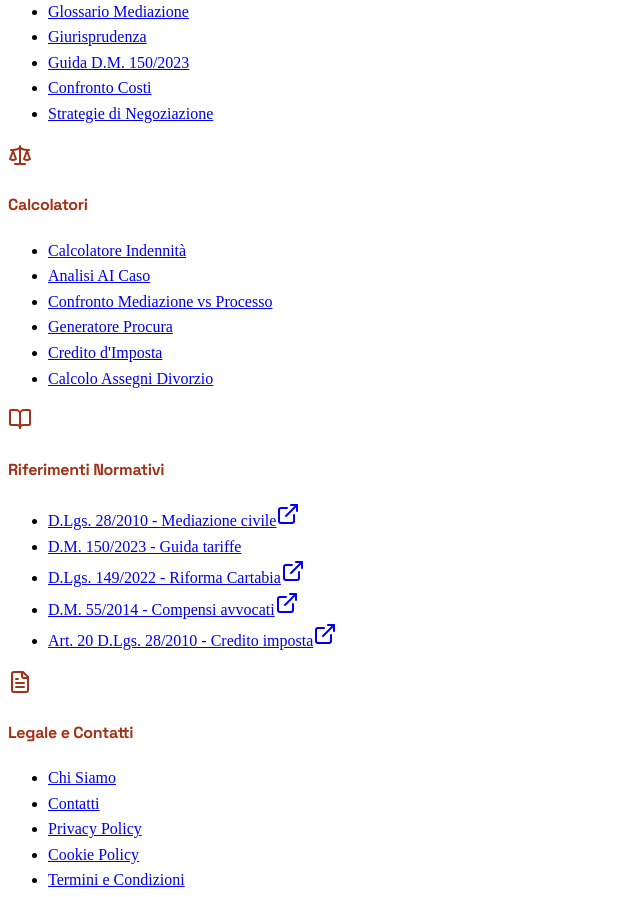
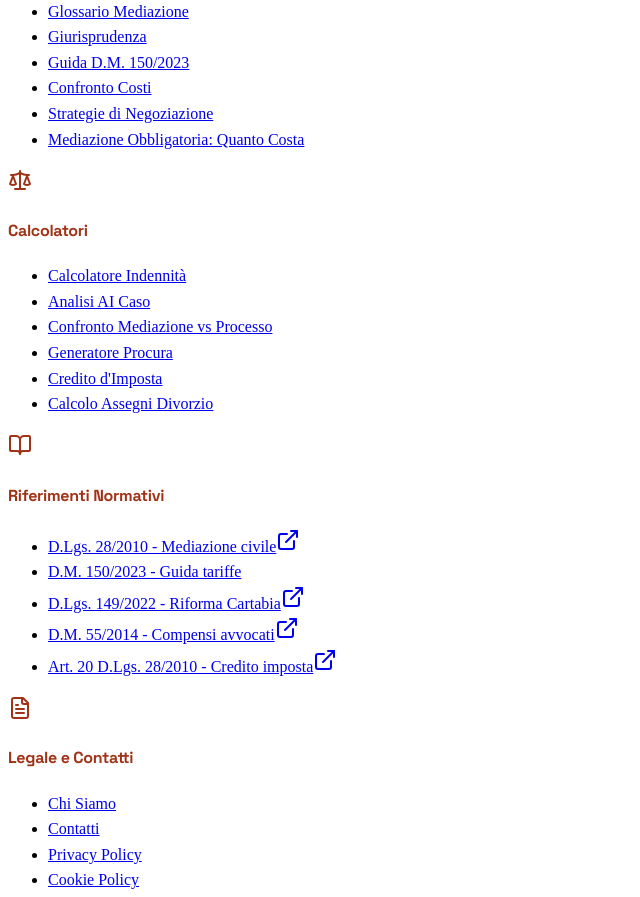
Before and after one commit to calcagnocarloalberto1-star/calcolomediazione, a React (Vite) app in the folder client/: page / in a window 1280 px wide. Shown: the part 3700-4597 px from the top of the page, without its empty margins (0-640 px from the left). Built offline with nearby package versions, Linux system fonts and the light colour scheme; no server answers.

Commit message:
Add link for 'Mediazione Obbligatoria: Quanto Costa'

```diff
--- a/client/src/components/Footer.tsx
+++ b/client/src/components/Footer.tsx
@@ -21,6 +21,7 @@ export default function Footer() {
               <li><FooterLink href="/guida-dm-150">Guida D.M. 150/2023</FooterLink></li>
               <li><FooterLink href="/confronto-costi">Confronto Costi</FooterLink></li>
               <li><FooterLink href="/strategie-negoziazione">Strategie di Negoziazione</FooterLink></li>
+              <li><FooterLink href="/mediazione-obbligatoria-quanto-costa">Mediazione Obbligatoria: Quanto Costa</FooterLink></li>
             </ul>
           </div>
 
```
